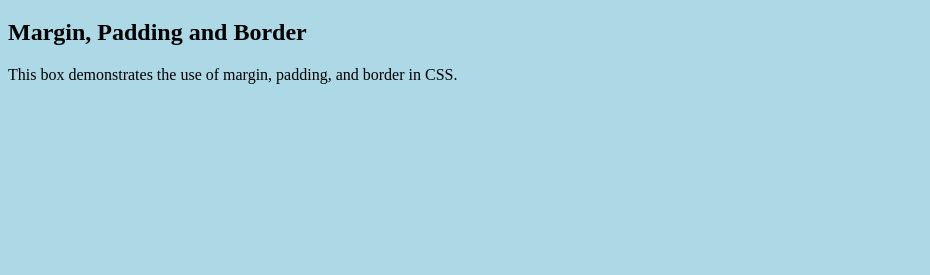
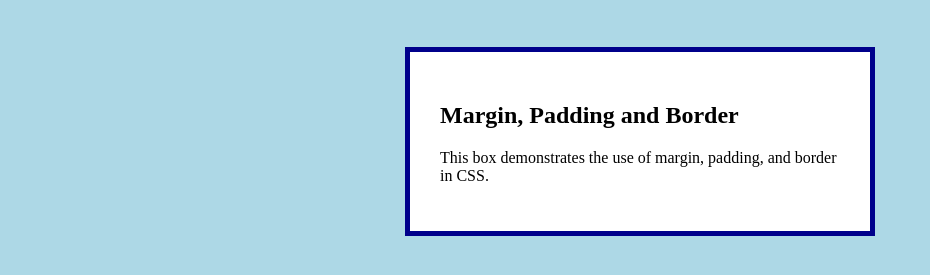
Before and after one commit to ghatakarikrishnamahesh-creator/web-Tech, a plain HTML site: page week5/Level3.html in a window 1280 px wide. Shown: the part 61-336 px from the top of the page, without its empty margins (0-930 px from the left). Drawn offline with Linux system fonts and the light colour scheme.

Commit message:
Rename .box class to .box1 in level3.css

```diff
--- a/week5/level3.css
+++ b/week5/level3.css
@@ -7,7 +7,7 @@ h1 {
     color: darkblue;
 }
 
-.box {
+.box1 {
     width: 400px;
 
     padding: 30px;
```
